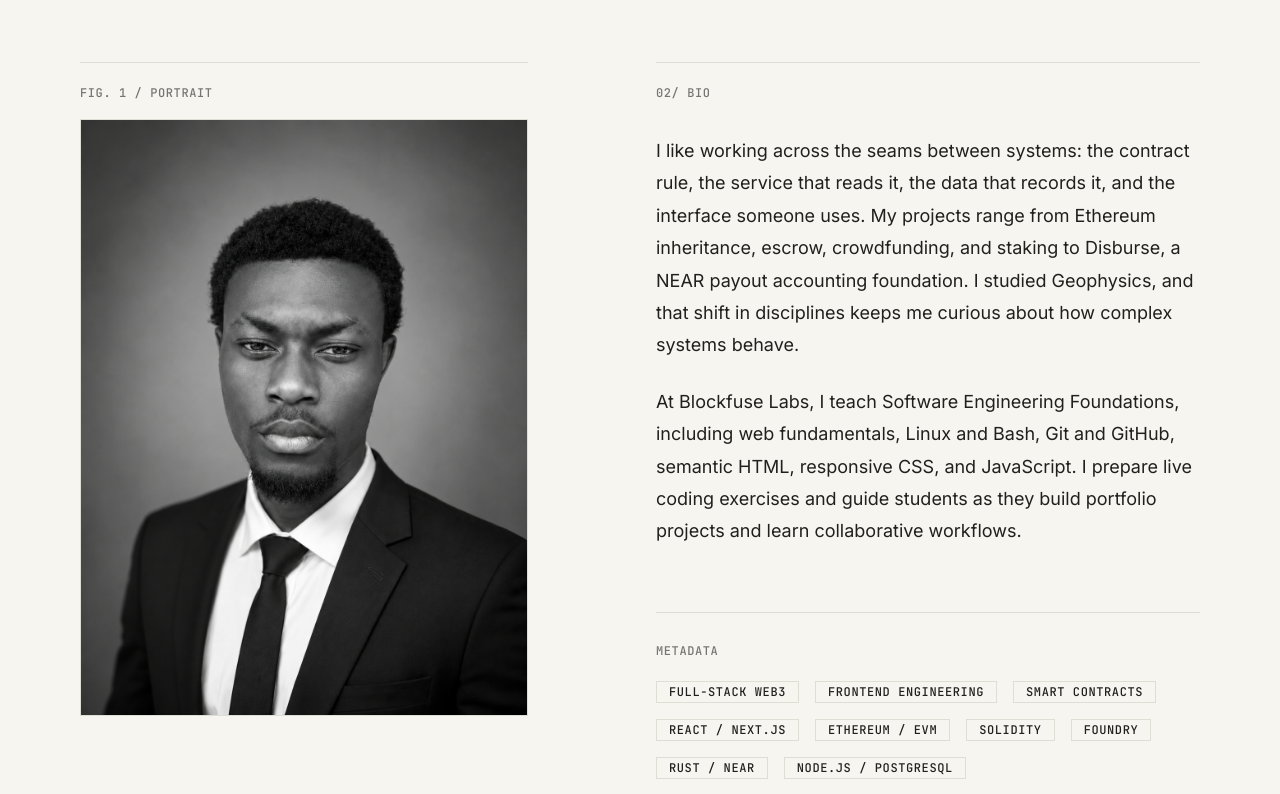
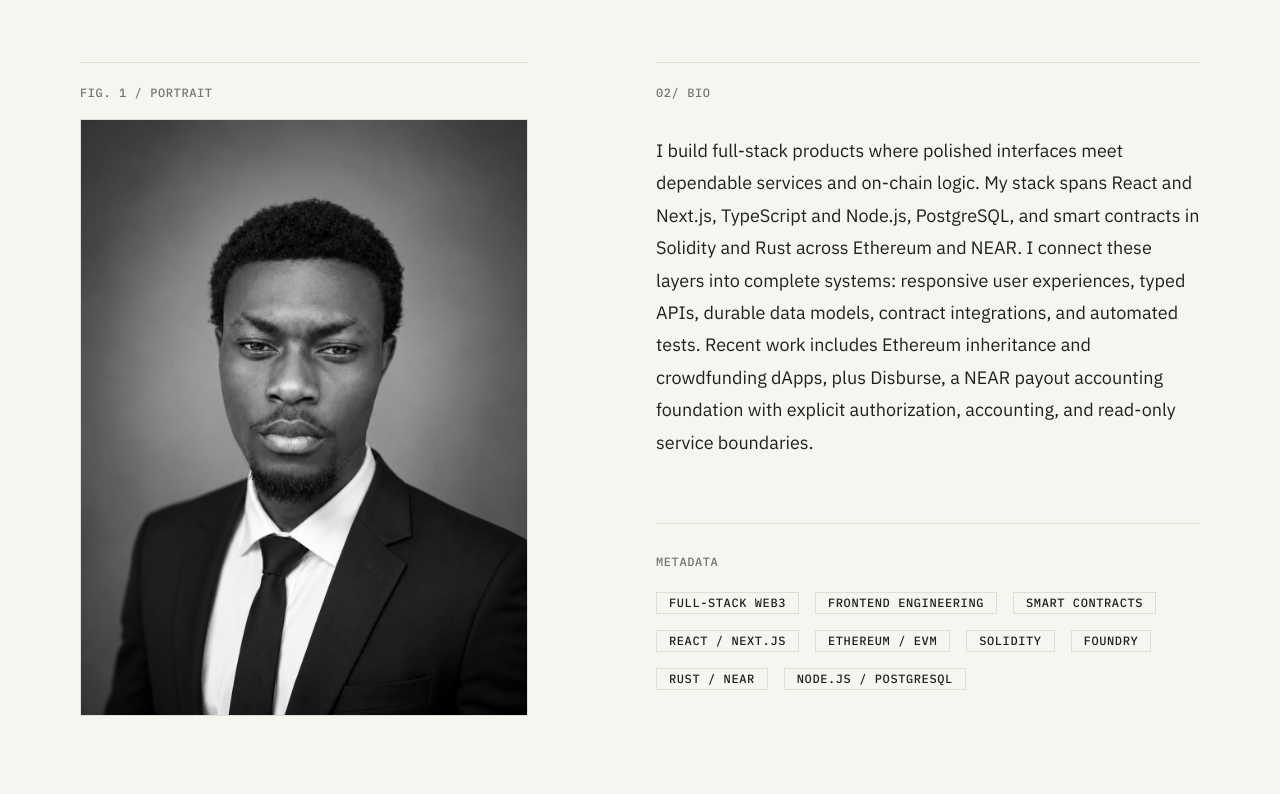
Before and after one commit to Sharon-dev-create/Sharon_Emmanuel_Web3_Porfolio, a Next.js app: page /about in a window 1280 px wide. Shown: the part 500-1294 px from the top of the page. Built offline with nearby package versions, Linux system fonts and the light colour scheme.

Commit message:
reconfigurations

```diff
--- a/app/about/page.tsx
+++ b/app/about/page.tsx
@@ -8,7 +8,6 @@ export const metadata: Metadata = {
 };
 
 const timeline = [
-  { year: "2024–PRESENT", label: "SOFTWARE ENGINEERING — BLOCKFUSE LABS" },
   { year: "2024–2026", label: "ETHEREUM DAPPS & SMART CONTRACTS" },
   { year: "2026", label: "NEAR PROTOCOL DEVELOPMENT" },
 ];
@@ -49,10 +48,7 @@ export default function AboutPage() {
           </div>
           <div className="font-body text-body-lg text-foreground max-w-2xl space-y-6">
             <p>
-              I like working across the seams between systems: the contract rule, the service that reads it, the data that records it, and the interface someone uses. My projects range from Ethereum inheritance, escrow, crowdfunding, and staking to Disburse, a NEAR payout accounting foundation. I studied Geophysics, and that shift in disciplines keeps me curious about how complex systems behave.
-            </p>
-            <p>
-              At Blockfuse Labs, I teach Software Engineering Foundations, including web fundamentals, Linux and Bash, Git and GitHub, semantic HTML, responsive CSS, and JavaScript. I prepare live coding exercises and guide students as they build portfolio projects and learn collaborative workflows.
+              I build full-stack products where polished interfaces meet dependable services and on-chain logic. My stack spans React and Next.js, TypeScript and Node.js, PostgreSQL, and smart contracts in Solidity and Rust across Ethereum and NEAR. I connect these layers into complete systems: responsive user experiences, typed APIs, durable data models, contract integrations, and automated tests. Recent work includes Ethereum inheritance and crowdfunding dApps, plus Disburse, a NEAR payout accounting foundation with explicit authorization, accounting, and read-only service boundaries.
             </p>
           </div>
           <div className="mt-16 border-t border-editorial-border pt-8">
@@ -67,7 +63,6 @@ export default function AboutPage() {
               <Tag>FOUNDRY</Tag>
               <Tag>RUST / NEAR</Tag>
               <Tag>NODE.JS / POSTGRESQL</Tag>
-              <Tag>SOFTWARE ENGINEERING INSTRUCTION</Tag>
             </div>
           </div>
         </div>
--- a/app/globals.css
+++ b/app/globals.css
@@ -13,9 +13,9 @@
   --color-ink: #20241f;
 
   /* Fonts */
-  --font-display: "Geist", ui-sans-serif, system-ui, sans-serif;
-  --font-body: "Inter", ui-sans-serif, system-ui, sans-serif;
-  --font-mono: "JetBrains Mono", ui-monospace, SFMono-Regular, monospace;
+  --font-display: "Space Grotesk", ui-sans-serif, system-ui, sans-serif;
+  --font-body: "IBM Plex Sans", ui-sans-serif, system-ui, sans-serif;
+  --font-mono: "IBM Plex Mono", ui-monospace, SFMono-Regular, monospace;
 
   /* Spacing system */
   --spacing-page-mobile: 24px;
--- a/app/layout.tsx
+++ b/app/layout.tsx
@@ -40,7 +40,7 @@ export default function RootLayout({ children }: LayoutProps<"/">) {
           crossOrigin="anonymous"
         />
         <link
-          href="https://fonts.googleapis.com/css2?family=Geist:wght@400;500;600;700&family=Inter:wght@400;500&family=JetBrains+Mono:wght@400;500&display=swap"
+          href="https://fonts.googleapis.com/css2?family=Space+Grotesk:wght@400;500;600;700&family=IBM+Plex+Sans:wght@400;500;600&family=IBM+Plex+Mono:wght@400;500;600&display=swap"
           rel="stylesheet"
         />
         <link
--- a/components/sections/Experience.tsx
+++ b/components/sections/Experience.tsx
@@ -19,16 +19,6 @@ export default function Experience() {
                 </p>
               </div>
             </div>
-            <div className="grid gap-4 border-t border-editorial-border py-8 md:grid-cols-4">
-              <span className="font-mono text-label uppercase text-muted">2024 — Present</span>
-              <div className="md:col-span-3">
-                <h3 className="font-display text-headline-md">Software Engineering Foundations Instructor</h3>
-                <p className="mt-2 font-body text-body-md text-muted-variant">Blockfuse Labs</p>
-                <p className="mt-5 max-w-2xl font-body text-body-md text-foreground/75">
-                  Teach web fundamentals, Linux and Bash, Git and GitHub, semantic HTML, responsive CSS, and JavaScript. Guide learners through practical portfolio work and collaborative development workflows.
-                </p>
-              </div>
-            </div>
           </div>
         </div>
       </div>
```
